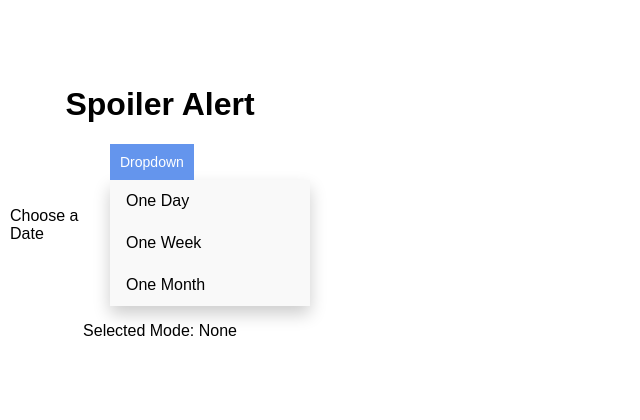
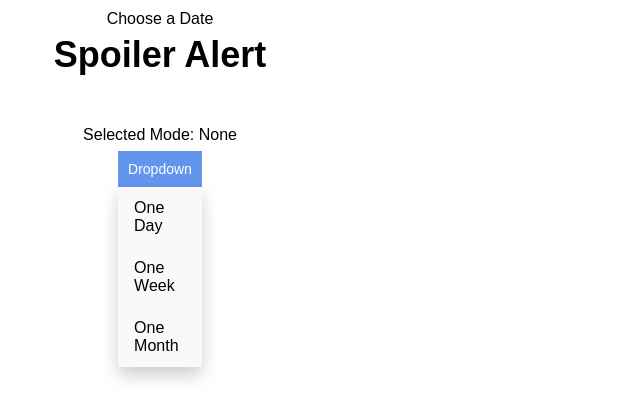
Before and after one commit to Chris0sorio/SpoilerAlert, a browser extension: page frontend/Main.html in a window 1280 px wide. Both pictures are taken after a click on the button "Dropdown". Shown: the whole page, without its empty margins (0-640 px from the left). Drawn offline with Linux system fonts and the light colour scheme.

Commit message:
CSS and HTML editing

```diff
--- a/frontend/Main.html
+++ b/frontend/Main.html
@@ -8,7 +8,9 @@
   <script src="background.js"></script>
 </head>
 <body>
-  <h1>Spoiler Alert</h1>
+  <div class="title">
+    <h1>Spoiler Alert</h1>
+  </div>
   <div class="date-selection">
     <label>Choose a Date</label>
     <div class="time-selection">
--- a/frontend/styles.css
+++ b/frontend/styles.css
@@ -1,4 +1,3 @@
-/* Set the size of the popup */
 body {
 	width: 300px;
 	height: 400px;
@@ -8,13 +7,21 @@ body {
 	display: flex;
 	flex-direction: column;
 	align-items: center;
-	justify-content: center;
+}
+
+.title {
+	width: 100%;
+	text-align: center;
+	font-size: 18px;
+	font-weight: bold;
+	margin-bottom: 10px;
 }
 
 button {
 	background: cornflowerblue;
 	color: white;
 	padding: 10px;
+	margin-top: 300px;
 	border: none;
 	cursor: pointer;
 	font-size: 14px;
@@ -24,7 +31,8 @@ body {
 .dropdown-content {
 	display: none;
 	background-color: #f9f9f9;
-	min-width: 200px;
+	position: absolute;
+	min-width: 50px;
 	box-shadow: 0px 8px 16px 0px rgba(0,0,0,0.2);
 	z-index: 1;
 	margin-right: auto;
@@ -42,6 +50,7 @@ body {
 
 .dropdown-content a:hover {
 	background-color: #f1f1f1;
+	display: block;
 }
 
 .show {
@@ -50,6 +59,7 @@ body {
 
 .date-selection {
 	display: flex;
+	position: absolute;
 	align-items: center;
 	gap: 10px;
 	justify-content: center;
@@ -57,5 +67,6 @@ body {
 
 .time-selection {
 	position: relative;
+	position: absolute;
 	display: inline-block;
 }
```
Also changed, not shown: frontend/camera.png (added), manifest.json. Lines whose indentation alone changed are shown as unchanged.
